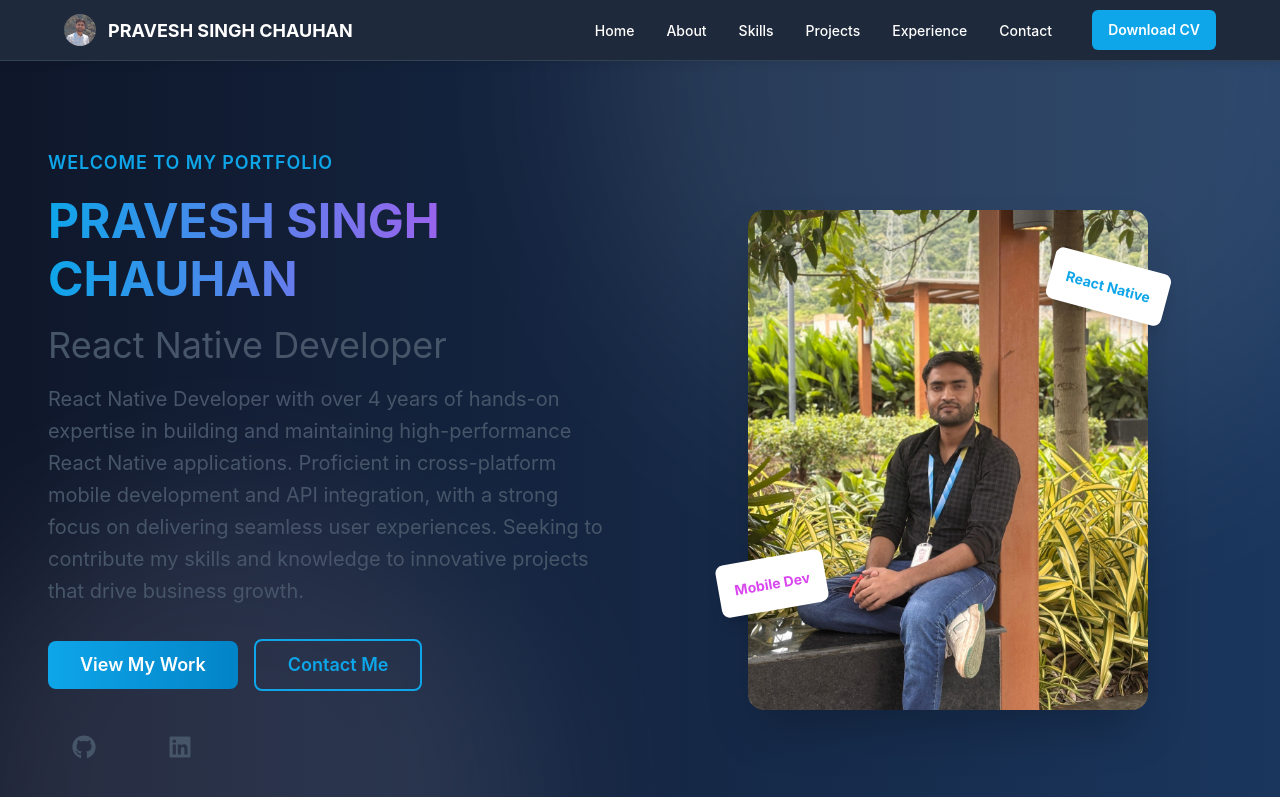
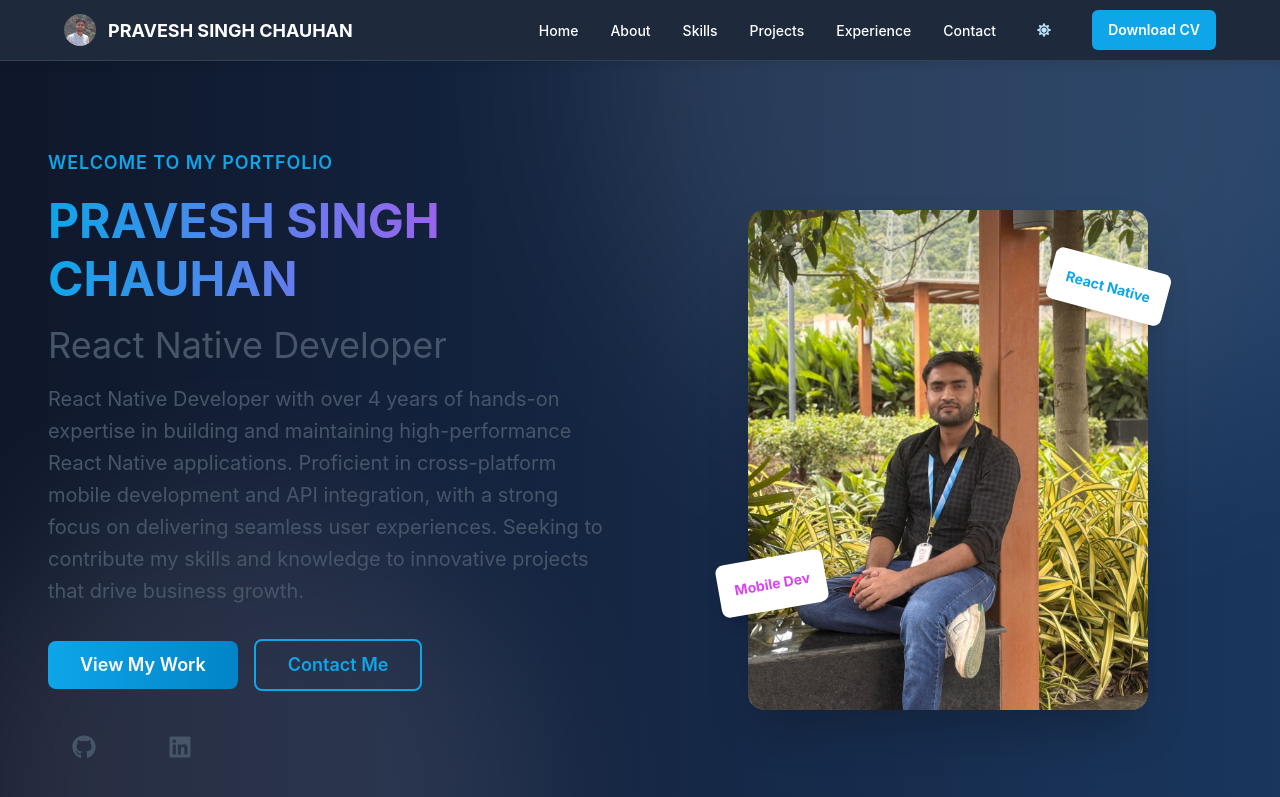
Before and after one commit to dev007pravesh/personal-portfolio, a React (Vite) app: page / in a window 1280 px wide. Shown: the top 797 px of the page. Built offline with nearby package versions, Linux system fonts and the light colour scheme.

Commit message:
toogle theme icon fixes

```diff
--- a/src/components/organisms/Header.tsx
+++ b/src/components/organisms/Header.tsx
@@ -110,6 +110,16 @@ const Header: React.FC = () => {
                     </Box>
                   </Box>
                 ))}
+                {/* Theme toggle for desktop */}
+                <IconButton
+                  aria-label="Toggle color mode"
+                  icon={colorMode === 'light' ? <FaMoonIcon /> : <FaSunIcon />}
+                  onClick={toggleColorMode}
+                  variant="ghost"
+                  size="sm"
+                  ml={2}
+                  display={{ base: 'none', lg: 'inline-flex' }}
+                />
               </HStack>
 
               {/* Download CV Button - lg and up */}
@@ -130,7 +140,7 @@ const Header: React.FC = () => {
               </Button>
             </HStack>
 
-            {/* Theme toggle and hamburger menu for md and below */}
+            {/* Theme toggle and hamburger menu for mobile/tablet */}
             <HStack spacing={2} display={{ base: 'flex', lg: 'none' }}>
               <IconButton
                 aria-label="Toggle color mode"
@@ -164,7 +174,7 @@ const Header: React.FC = () => {
 
 const MobileNav = () => {
   const { scrollToSection } = useSmoothScroll()
-  const { colorMode, toggleColorMode } = useColorMode()
+  // No theme toggle here!
   return (
     <Stack
       bg={useColorModeValue('white', 'gray.800')}
@@ -175,14 +185,6 @@ const MobileNav = () => {
       {NAV_ITEMS.map((navItem) => (
         <MobileNavItem key={navItem.label} {...navItem} scrollToSection={scrollToSection} />
       ))}
-      <IconButton
-        aria-label="Toggle color mode"
-        icon={colorMode === 'light' ? <FaMoonIcon /> : <FaSunIcon />}
-        onClick={toggleColorMode}
-        variant="ghost"
-        size="sm"
-        alignSelf="flex-start"
-      />
       <Button
         as={'a'}
         fontSize={'sm'}
```
